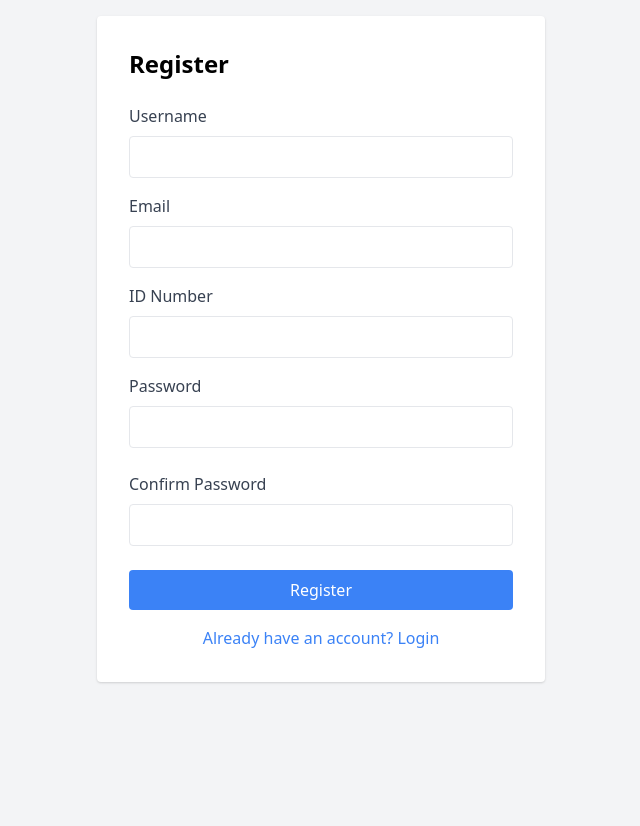
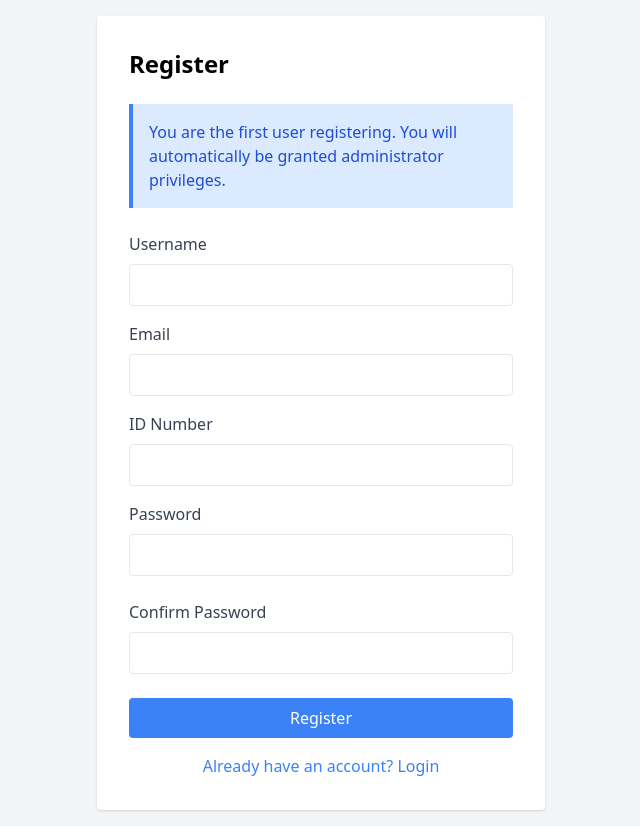
Before and after one commit to nicglazkov/bambulab-queue, a Flask app: page /register in a window 1280 px wide. Shown: the part 60-886 px from the top of the page, without its empty margins (319-959 px from the left). Before the commit the page ends 743 px from the top, so only its background shows below. Run offline with Flask 3, Linux system fonts and the light colour scheme.

Commit message:
updated login flow

```diff
--- a/app.py
+++ b/app.py
@@ -122,6 +122,10 @@ def validate_password(password):
     return True
 
 
+def is_first_user():
+    return User.query.first() is None
+
+
 @login_manager.user_loader
 def load_user(user_id):
     return db.session.get(User, int(user_id))
@@ -140,6 +144,9 @@ def index():
 
 @app.route("/register", methods=["GET", "POST"])
 def register():
+    # Check if this is the first user
+    first_user = is_first_user()
+
     if request.method == "POST":
         username = request.form["username"]
         email = request.form["email"]
@@ -183,6 +190,7 @@ def register():
             email=email,
             id_number=id_number,
             password_hash=generate_password_hash(password),
+            is_admin=first_user,  # Make the first user an admin
         )
 
         db.session.add(user)
@@ -191,7 +199,7 @@ def register():
         flash("Registration successful! Please login.")
         return redirect(url_for("login"))
 
-    return render_template("register.html")
+    return render_template("register.html", first_user=first_user)
 
 
 @app.route("/login", methods=["GET", "POST"])
--- a/templates/register.html
+++ b/templates/register.html
@@ -2,33 +2,35 @@
 {% block content %}
 <div class="max-w-md mx-auto bg-white p-8 rounded shadow">
     <h2 class="text-2xl font-bold mb-6">Register</h2>
+
+    {% if first_user %}
+    <div class="bg-blue-100 border-l-4 border-blue-500 text-blue-700 p-4 mb-6">
+        You are the first user registering. You will automatically be granted administrator privileges.
+    </div>
+    {% endif %}
     <form method="POST">
         <div class="mb-4">
             <label class="block text-gray-700 mb-2" for="username">Username</label>
-            <input type="text" name="username" id="username" required
-                   class="w-full px-3 py-2 border rounded">
+            <input type="text" name="username" id="username" required class="w-full px-3 py-2 border rounded">
         </div>
         <div class="mb-4">
             <label class="block text-gray-700 mb-2" for="email">Email</label>
-            <input type="email" name="email" id="email" required
-                   class="w-full px-3 py-2 border rounded">
+            <input type="email" name="email" id="email" required class="w-full px-3 py-2 border rounded">
         </div>
         <div class="mb-4">
             <label class="block text-gray-700 mb-2" for="id_number">ID Number</label>
-            <input type="text" name="id_number" id="id_number" required
-                   class="w-full px-3 py-2 border rounded">
+            <input type="text" name="id_number" id="id_number" required class="w-full px-3 py-2 border rounded">
         </div>
         <div class="mb-6">
             <label class="block text-gray-700 mb-2" for="password">Password</label>
-            <input type="password" name="password" id="password" required
-                   class="w-full px-3 py-2 border rounded"
-                   pattern="(?=.*\d)(?=.*[a-z])(?=.*[A-Z]).{8,}"
-                   title="Must contain at least one number and one uppercase and lowercase letter, and at least 8 or more characters">
+            <input type="password" name="password" id="password" required class="w-full px-3 py-2 border rounded"
+                pattern="(?=.*\d)(?=.*[a-z])(?=.*[A-Z]).{8,}"
+                title="Must contain at least one number and one uppercase and lowercase letter, and at least 8 or more characters">
         </div>
         <div class="mb-6">
             <label class="block text-gray-700 mb-2" for="confirm_password">Confirm Password</label>
             <input type="password" name="confirm_password" id="confirm_password" required
-                   class="w-full px-3 py-2 border rounded">
+                class="w-full px-3 py-2 border rounded">
         </div>
         <button type="submit" class="w-full bg-blue-500 text-white py-2 rounded hover:bg-blue-600">
             Register
```
Also changed, not shown: 1 other file.
